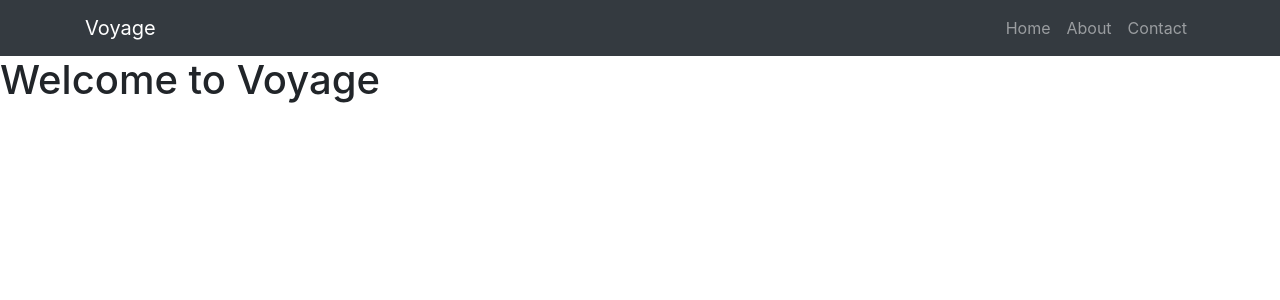
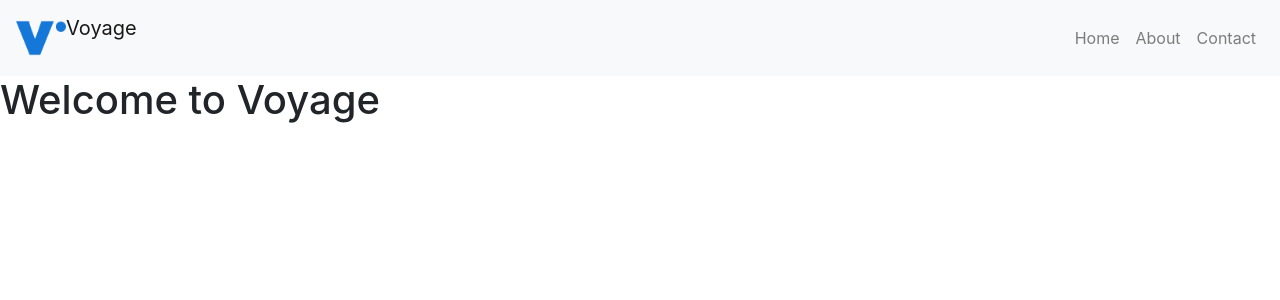
Before and after one commit to Ozi-cheri/voyage-app, a React (Create React App) app: page / in a window 1280 px wide. Shown: the top 300 px of the page. Built offline with nearby package versions, Linux system fonts and the light colour scheme.

Commit message:
Add favicon to public folder, add logo to assets folder

```diff
--- a/public/index.html
+++ b/public/index.html
@@ -2,7 +2,7 @@
 <html lang="en">
   <head>
     <meta charset="utf-8" />
-    <link rel="icon" href="%PUBLIC_URL%/favicon.ico" />
+    <link rel="icon" href="%PUBLIC_URL%/favicon-32x32.png" />
     <meta name="viewport" content="width=device-width, initial-scale=1" />
     <meta name="theme-color" content="#000000" />
     <meta
--- a/src/components/Navbar.js
+++ b/src/components/Navbar.js
@@ -1,11 +1,20 @@
 import React from "react";
-import { Navbar, Nav, Container } from "react-bootstrap";
+import { Navbar, Nav } from "react-bootstrap";
+import logo from "../assets/logo.png"; // Adjust the path as needed
 
-const NavigationBar = () => {
+function Navigation() {
     return (
-    <Navbar bg="dark" variant="dark" expand="lg">
-      <Container>
-        <Navbar.Brand href="/">Voyage</Navbar.Brand>
+        <Navbar bg="light" expand="lg">
+            <Navbar.Brand href="/">
+                <img
+                    src={logo}
+                    alt="Voyage Logo"
+                    width="50" // Adjust size as needed
+                    height="50"
+                    className="d-inline-block align-top"
+                />
+                Voyage
+            </Navbar.Brand>
             <Navbar.Toggle aria-controls="basic-navbar-nav" />
             <Navbar.Collapse id="basic-navbar-nav">
                 <Nav className="ml-auto">
@@ -14,9 +23,8 @@ const NavigationBar = () => {
                     <Nav.Link href="/contact">Contact</Nav.Link>
                 </Nav>
             </Navbar.Collapse>
-      </Container>
         </Navbar>
     );
-};
+}
 
-export default NavigationBar;
+export default Navigation;
```
Also changed, not shown: public/favicon-32x32.png (added), src/assets/logo.png (added). Lines whose indentation alone changed are shown as unchanged.
